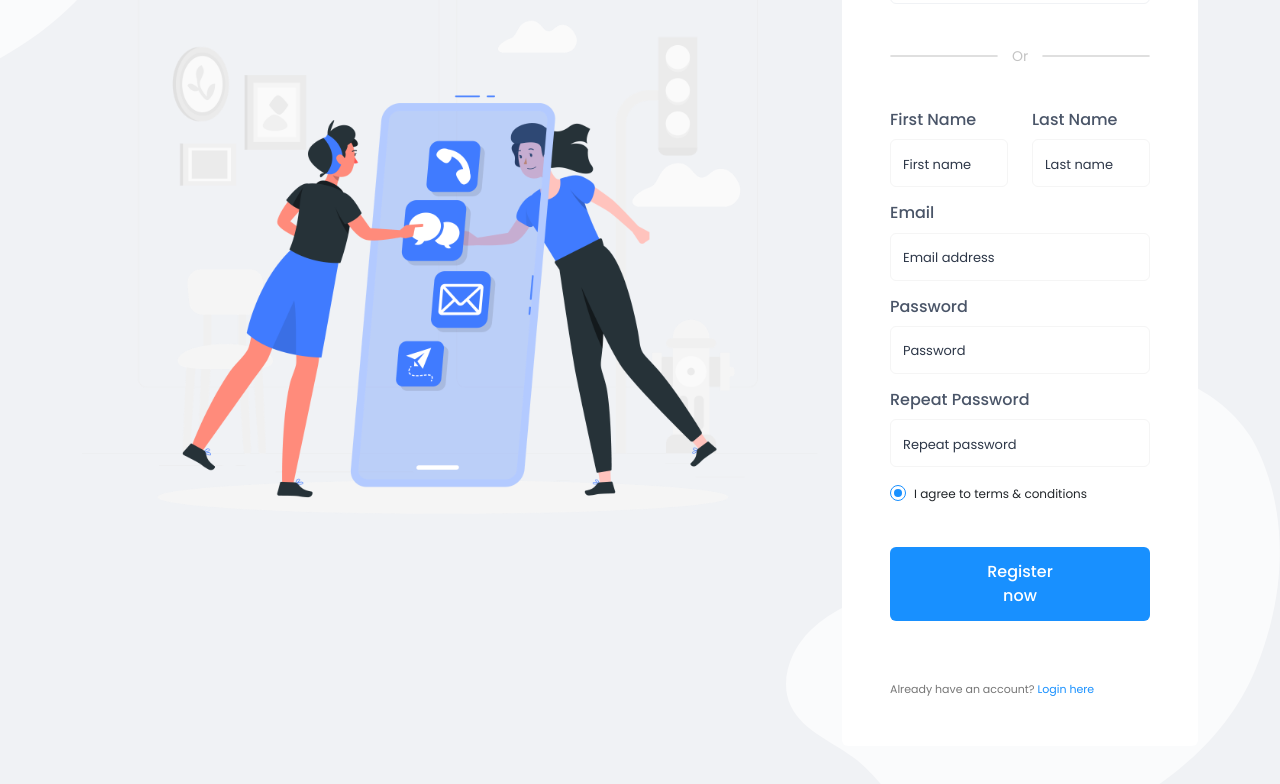
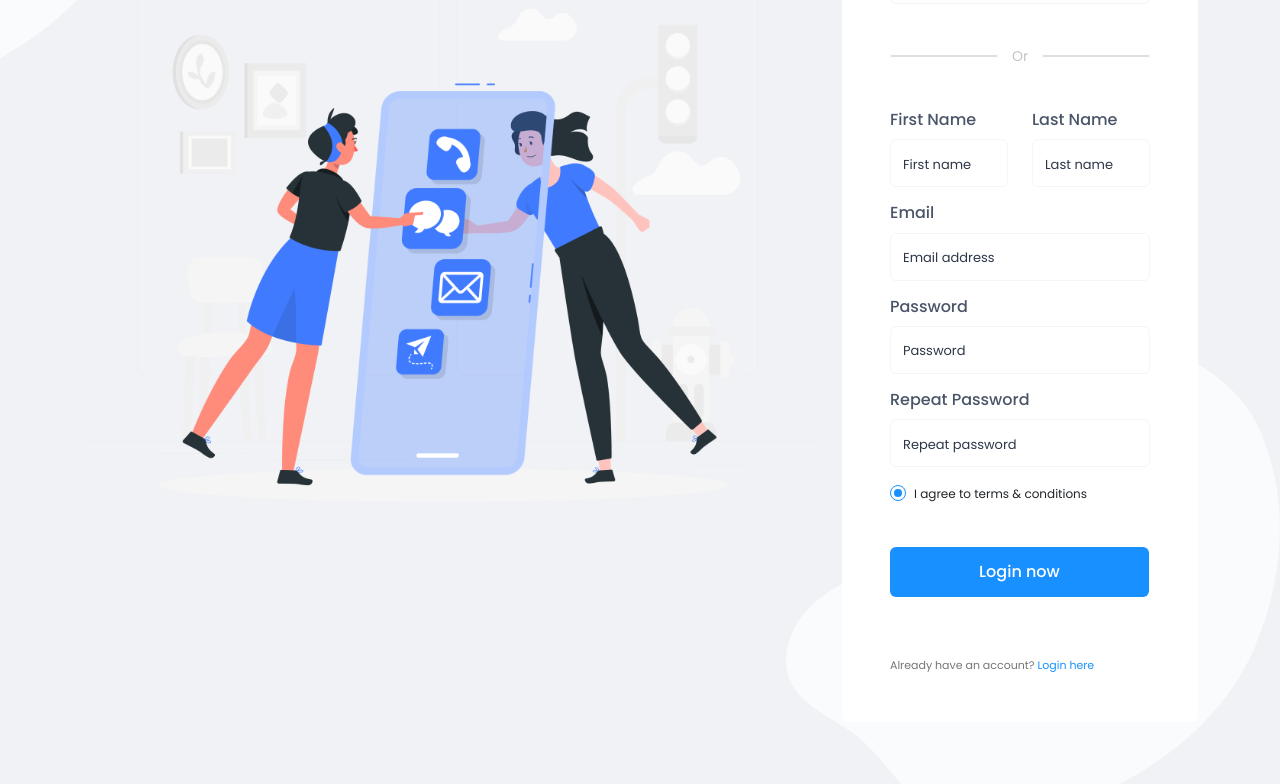
Before and after one commit to masrur-sakib/buddy-match, a React (Vite) app in the folder buddy-script-frontend/: page /register in a window 1280 px wide. Shown: the part 361-1145 px from the top of the page. Built offline with nearby package versions, Linux system fonts and the light colour scheme; no server answers.

Commit message:
registration button design issue fixed

```diff
--- a/buddy-script-frontend/src/pages/Registration.jsx
+++ b/buddy-script-frontend/src/pages/Registration.jsx
@@ -233,7 +233,7 @@ export default function Registration() {
                           className='_social_registration_form_btn_link _btn1'
                           disabled={isSubmitting}
                         >
-                          {isSubmitting ? 'Registering...' : 'Register now'}
+                          {isSubmitting ? 'Registering...' : 'Login now'}
                         </button>
                       </div>
                     </div>
```
